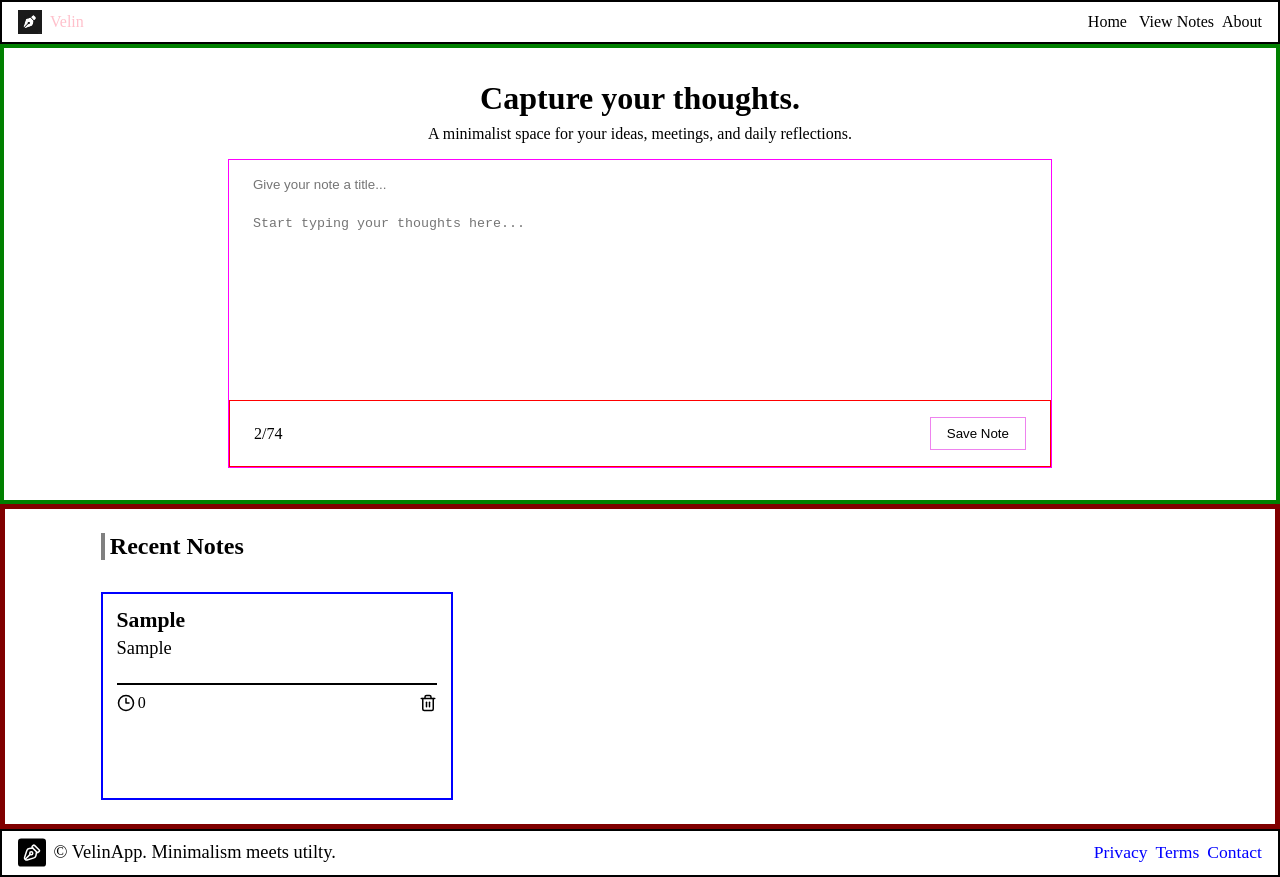
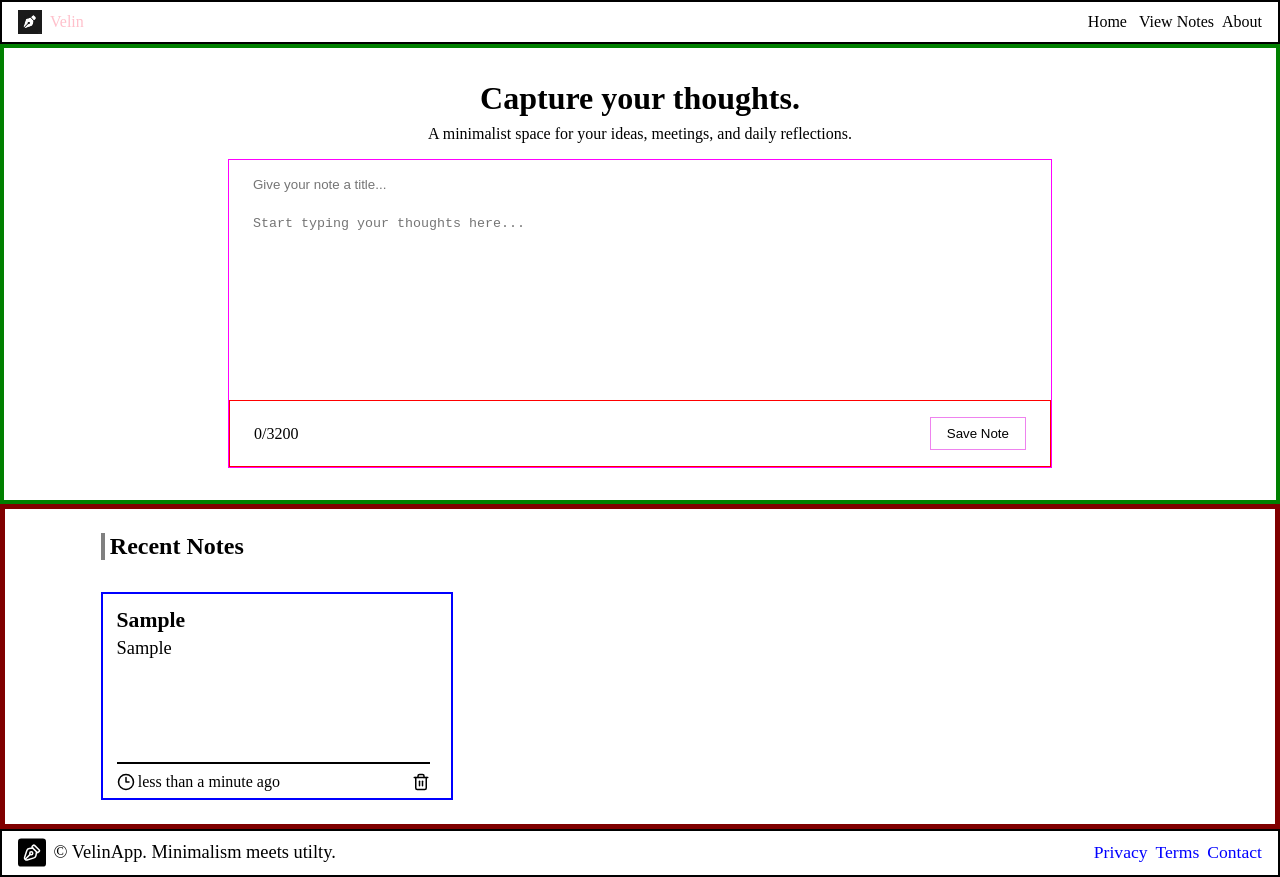
Before and after one commit to noman-codes1/Velin-App, a React (Vite) app: page / in a window 1280 px wide. Both pictures are taken after typing "Sample", "Sample" into the empty fields and a click on the button "Save Note". Built offline with nearby package versions, Linux system fonts and the light colour scheme.

Commit message:
Completed Home Page Functionality

```diff
--- a/package.json
+++ b/package.json
@@ -10,9 +10,11 @@
     "preview": "vite preview"
   },
   "dependencies": {
+    "date-fns": "^4.3.0",
     "lucide-react": "^1.16.0",
     "react": "^19.2.6",
     "react-dom": "^19.2.6",
+    "react-error-boundary": "^6.1.2",
     "react-router-dom": "^7.15.1"
   },
   "devDependencies": {
--- a/src/components/NotepadEditor.jsx
+++ b/src/components/NotepadEditor.jsx
@@ -9,8 +9,9 @@ const NotepadEditor = () => {
   const [isDataPresent, setIsDataPresent] = useState(false)
   const [dataNote, setDataNote] = useState(JSON.parse(localStorage.getItem("noteData")) || [])
 
-  const handleSubmit = () => {
-
+  //handling submission when the form is being submitted
+  const handleSubmit = (e) => {
+    e.preventDefault()
     //getting old data and merging it with new data basically replacing
     //a whole array because array gets replaced
     const oldNote = dataNote
@@ -42,6 +43,14 @@ const NotepadEditor = () => {
     setIsDataPresent(!!JSON.parse(localStorage.getItem("noteData")))
   }, [])
 
+  //handling deletion of
+  const deleteFunction = (deleteItemId)=>{
+    const arrayAfterDeletion = dataNote.filter(elem => elem.id != deleteItemId)
+    localStorage.setItem("noteData", JSON.stringify(arrayAfterDeletion))
+    setDataNote(arrayAfterDeletion)
+    alert("Delete Successfully")
+  }
+
 
   return (
     <div>
@@ -51,12 +60,14 @@ const NotepadEditor = () => {
         <p className={styles.dialog}>
           A minimalist space for your ideas, meetings, and daily reflections.
         </p>
-        <form action="" className={styles.editor}>
+        <form onSubmit={(event) => handleSubmit(event)} className={styles.editor}>
           <input
             type="text"
             value={title}
             onChange={(e) => setTitle(e.target.value)}
             placeholder="Give your note a title..."
+            required
+            maxLength="200"
           />
           <textarea
             name="description"
@@ -64,10 +75,12 @@ const NotepadEditor = () => {
             value={desc}
             onChange={(e) => setDesc(e.target.value)}
             placeholder="Start typing your thoughts here..."
+            required
+            maxLength="3200"
           ></textarea>
           <div>
-            <p>2/74</p>
-            <button type="button" onClick={handleSubmit}>
+            <p>{desc.length}/3200</p>
+            <button type="submit">
               Save Note
             </button>
           </div>
@@ -75,7 +88,7 @@ const NotepadEditor = () => {
       </div>
 
       {/* Putting here a dynamic content */}
-      <RecentHistory isPresent={isDataPresent} dataArray={dataNote}/>
+      <RecentHistory isPresent={isDataPresent} dataArray={dataNote} itemToDeleteRH={deleteFunction}/>
     </div>
   );
 };
--- a/src/components/RecentCard.jsx
+++ b/src/components/RecentCard.jsx
@@ -2,10 +2,9 @@ import React from "react";
 import { Trash } from "lucide-react";
 import { Clock3 } from "lucide-react";
 import styles from '../styles/RecentCard.module.css'
+import { getTheTime } from "../utils/date";
 
-const RecentCard = ({cardData}) => {
-console.log("The card data is ", cardData)
-const currentTime = Date.now() - cardData.createdAt
+const RecentCard = ({cardData, itemToDeleteRC}) => {
 
   return (
     <div className={styles.component_border}>
@@ -18,9 +17,9 @@ const currentTime = Date.now() - cardData.createdAt
             <div>
                 <Clock3 size={18}/>
             </div>
-            <p>{currentTime}</p>
+            <p>{getTheTime(cardData.createdAt)}</p>
         </div>
-        <div className={styles.icon_wrapper}>
+        <div onClick={()=> itemToDeleteRC(cardData.id)} className={styles.icon_wrapper}>
           <Trash size={18}/>
         </div>
       </div>
--- a/src/components/RecentHistory.jsx
+++ b/src/components/RecentHistory.jsx
@@ -2,9 +2,10 @@ import React from "react";
 import { FileText } from "lucide-react";
 import styles from "../styles/RecentHistory.module.css";
 import RecentCard from "./RecentCard";
+import { ErrorBoundary } from "react-error-boundary";
 
-const RecentHistory = ({ isPresent, dataArray }) => {
-  console.log(dataArray[dataArray.length-1])
+const RecentHistory = ({ isPresent, dataArray, itemToDeleteRH }) => {
+  console.log(dataArray[dataArray.length - 1]);
 
   return (
     // checking which one to render
@@ -29,13 +30,18 @@ const RecentHistory = ({ isPresent, dataArray }) => {
           </p>
         </div>
       ) : (
-        <div className={styles.card}>
-          {/* This helps to get the fill exact data in the card and
+        <ErrorBoundary fallback={<h1>Opps! Something Went Wrong</h1>}>
+          <div className={styles.card}>
+            {/* This helps to get the fill exact data in the card and
           also do the sorting stuff */}
-          {dataArray.slice(-3).reverse().map((noteObject)=>{
-            return <RecentCard key={noteObject.id} cardData={noteObject}/>
-          })}
-        </div>
+            {dataArray
+              .slice(-3)
+              .reverse()
+              .map((noteObject) => {
+                return <RecentCard key={noteObject.id} cardData={noteObject} itemToDeleteRC={itemToDeleteRH}/>;
+              })}
+          </div>
+        </ErrorBoundary>
       )}
     </div>
   );
--- a/src/styles/RecentCard.module.css
+++ b/src/styles/RecentCard.module.css
@@ -3,16 +3,31 @@
     height: 13rem;
     border: 2px solid blue;
     padding: 0.85rem;
+    position: relative;
 }
 .user_title{
+    display: -webkit-box;
+    line-clamp: 1;
+    -webkit-line-clamp: 1;
+    -webkit-box-orient: vertical;
+    overflow: hidden;
     font-size: 1.35rem;
     margin-bottom: 0.3rem;
 }
 .user_description{
+    display: -webkit-box;
+    line-clamp: 4; /* tells how much lines to keep */
+    -webkit-line-clamp: 4;
+    -webkit-box-orient: vertical; /* tells in which direction (vertical or horizontal) to count the lines */
+    overflow: hidden; /* hides all the lines from line 5 */
+    overflow-wrap: break-word; /* break long words  */
     font-size: 1.15rem;
     line-height: 1.2;
 }
 .container{
+    position: absolute;
+    bottom: 0;
+    width: 90%;
     border-top: 2px solid black;
     display: flex;
     margin-top: 1.5rem;
--- /dev/null
+++ b/src/utils/date.js
@@ -0,0 +1,9 @@
+import {formatDistanceToNow} from 'date-fns'
+
+//created the custom export function to make it a
+//centralised timeline
+export function getTheTime (whenDate) {
+    return formatDistanceToNow(whenDate, {
+        addSuffix:true
+    })
+}
```
Also changed, not shown: 1 other file (tests, documents, lock files or other folders).
